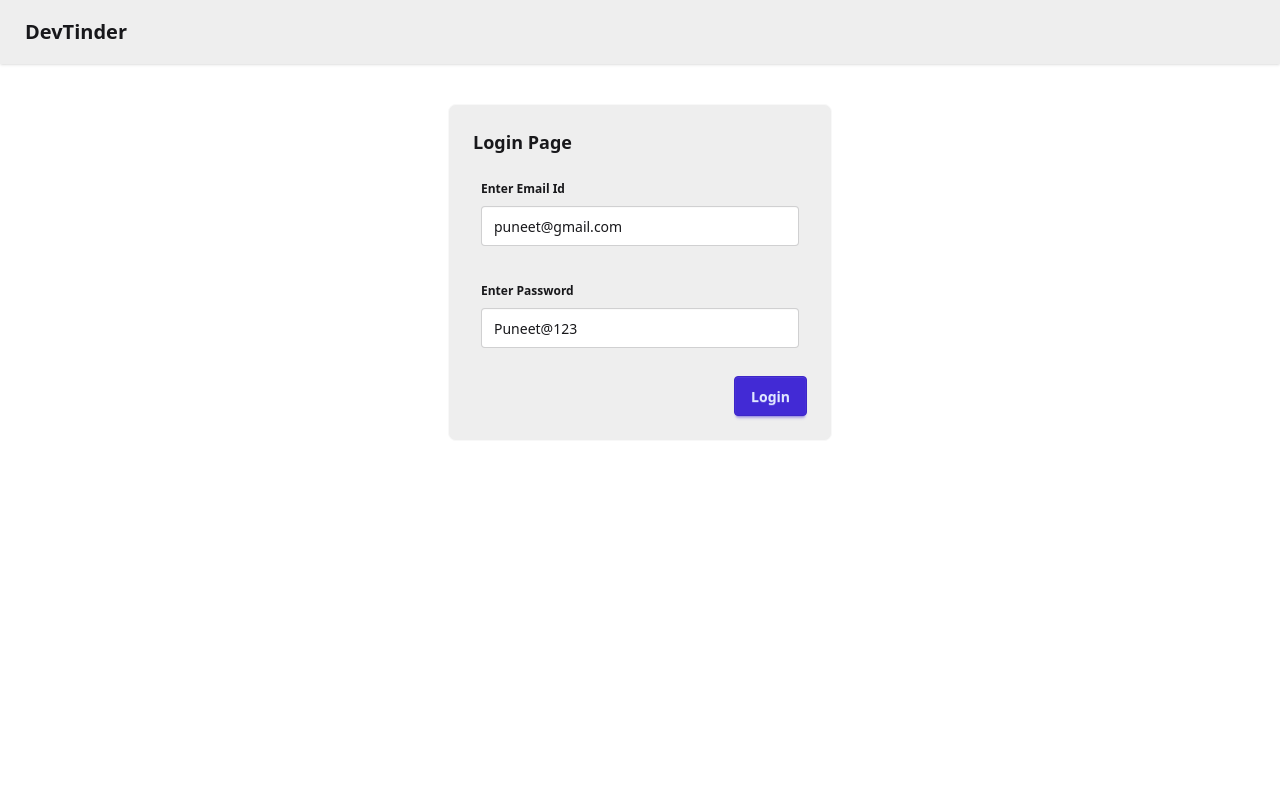
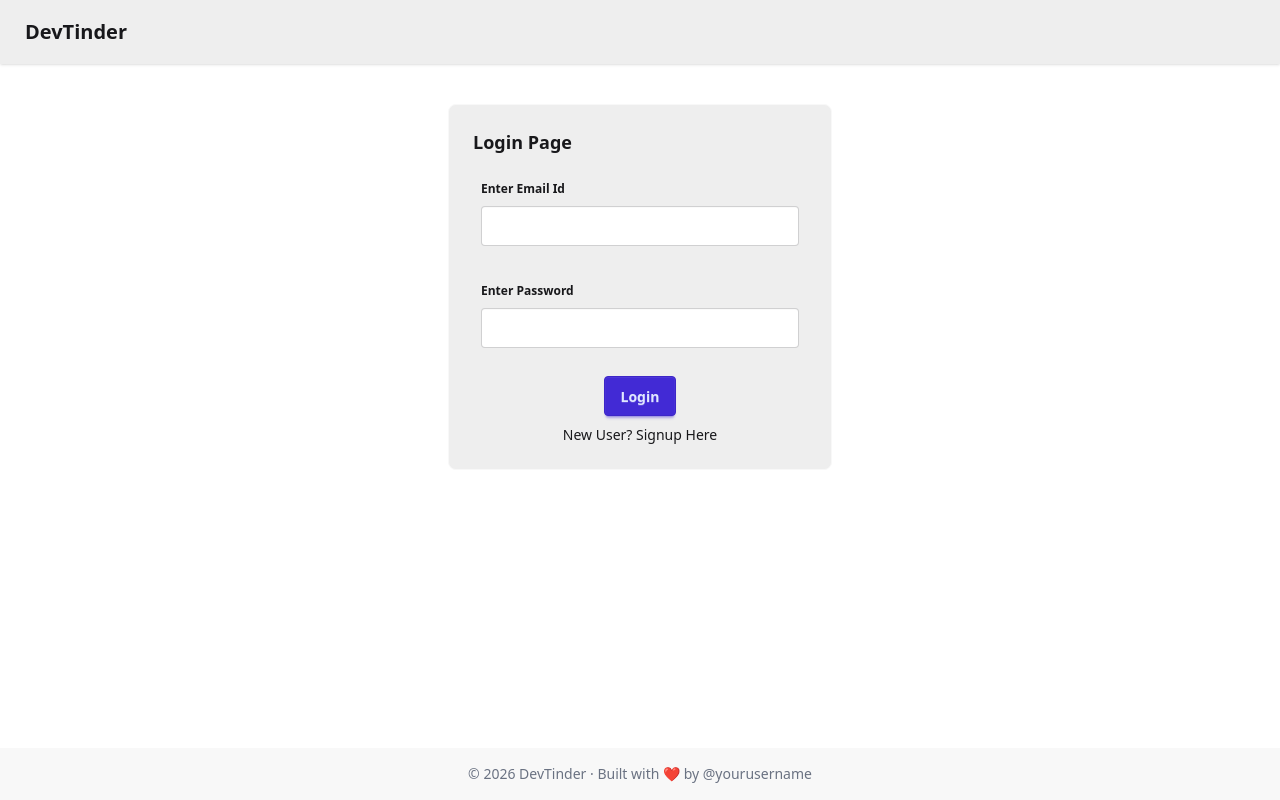
Before and after one commit to arpuneet234/devtinder-web, a React (Vite) app: page /login in a window 1280 px wide. Built offline with nearby package versions, Linux system fonts and the light colour scheme; no server answers.

Commit message:
Added Signup Form

```diff
--- a/src/components/Body.jsx
+++ b/src/components/Body.jsx
@@ -5,6 +5,7 @@ import { BASE_URL } from "../utils/constants";
 import { useDispatch, useSelector } from "react-redux";
 import { addUser } from "../utils/userSlice";
 import axios from "axios";
+import Footer from "./Footer";
 
 const Body = () => {
   const dispatch = useDispatch();
@@ -31,6 +32,7 @@ const Body = () => {
     <>
       <NavBar />
       <Outlet />
+      <Footer />
     </>
   );
 };
--- a/src/components/EditProfile.jsx
+++ b/src/components/EditProfile.jsx
@@ -9,7 +9,7 @@ import { addUser } from "../utils/userSlice";
 const EditProfile = ({ user }) => {
   const [firstName, setFirstName] = useState(user.firstName);
   const [lastName, setLastName] = useState(user.lastName);
-  const [age, setAge] = useState(user.age);
+  const [age, setAge] = useState(user.age || "");
   const [gender, setGender] = useState(user.gender);
   const [about, setAbout] = useState(user.about);
   const [photoUrl, setPhotoUrl] = useState(user.photoUrl);
--- /dev/null
+++ b/src/components/Footer.jsx
@@ -0,0 +1,11 @@
+const Footer = () => {
+  return (
+    <footer className="bg-base-200 text-center py-4 fixed bottom-0 w-full">
+      <p className="text-gray-500 text-sm">
+        © {new Date().getFullYear()} DevTinder · Built with ❤️ by @yourusername
+      </p>
+    </footer>
+  );
+};
+
+export default Footer;
--- a/src/components/Login.jsx
+++ b/src/components/Login.jsx
@@ -10,8 +10,11 @@ import { BASE_URL } from "../utils/constants";
 const Login = () => {
   const navigate = useNavigate();
   const dispatch = useDispatch();
-  const [email, setEmailId] = useState("puneet@gmail.com");
-  const [password, setPassword] = useState("Puneet@123");
+  const [email, setEmailId] = useState("");
+  const [password, setPassword] = useState("");
+  const [firstName, setFirstName] = useState("");
+  const [lastName, setLastName] = useState("");
+  const [isLogginForm, setIsLogginForm] = useState(true);
   const [error, setError] = useState("");
 
   const handleLogin = async () => {
@@ -32,11 +35,60 @@ const Login = () => {
       setError(err?.response?.data || "Error");
     }
   };
+
+  const handleSignup = async () => {
+    try {
+      const res = await axios.post(
+        BASE_URL + "/signup",
+        {
+          firstName,
+          lastName,
+          email,
+          password,
+        },
+        { withCredentials: true },
+      );
+      dispatch(addUser(res.data.data));
+      navigate("/profile");
+    } catch (err) {
+      setError(err?.response?.data || "Error");
+    }
+  };
   return (
     <div className="flex justify-center">
       <div className="card card-border bg-base-300 w-96 my-10">
         <div className="card-body">
-          <h2 className="card-title">Login Page</h2>
+          <h2 className="card-title">
+            {isLogginForm ? "Login Page" : "Signup Page"}
+          </h2>
+          {!isLogginForm && (
+            <>
+              <div className="m-2">
+                <fieldset className="fieldset">
+                  <legend className="fieldset-legend">Enter First Name</legend>
+                  <input
+                    type="text"
+                    value={firstName}
+                    className="input"
+                    placeholder=""
+                    onChange={(e) => setFirstName(e.target.value)}
+                  />
+                </fieldset>
+              </div>
+              <div className="m-2">
+                <fieldset className="fieldset">
+                  <legend className="fieldset-legend">Enter Last Name</legend>
+                  <input
+                    type="text"
+                    value={lastName}
+                    className="input"
+                    placeholder=""
+                    onChange={(e) => setLastName(e.target.value)}
+                  />
+                </fieldset>
+              </div>
+            </>
+          )}
           <div className="m-2">
             <fieldset className="fieldset">
               <legend className="fieldset-legend">Enter Email Id</legend>
@@ -53,7 +105,7 @@ const Login = () => {
             <fieldset className="fieldset">
               <legend className="fieldset-legend">Enter Password</legend>
               <input
-                type="text"
+                type="password"
                 value={password}
                 className="input"
                 placeholder=""
@@ -62,11 +114,22 @@ const Login = () => {
             </fieldset>
           </div>
           <p className="text-red-500 ">{error}</p>
-          <div className="card-actions justify-end">
-            <button className="btn btn-primary" onClick={handleLogin}>
-              Login
+          <div className="card-actions justify-center">
+            <button
+              className="btn btn-primary"
+              onClick={isLogginForm ? handleLogin : handleSignup}
+            >
+              {isLogginForm ? "Login" : "Signup"}
             </button>
           </div>
+          <p
+            className="m-auto cursor-pointer"
+            onClick={() => setIsLogginForm((value) => !value)}
+          >
+            {isLogginForm
+              ? "New User? Signup Here"
+              : "Existing User Login Here"}
+          </p>
         </div>
       </div>
     </div>
--- a/src/components/NavBar.jsx
+++ b/src/components/NavBar.jsx
@@ -17,7 +17,7 @@ const NavBar = () => {
     } catch (err) {}
   };
   return (
-    <div className="navbar bg-base-300 shadow-sm">
+    <div className="navbar sticky top-0 z-50 bg-base-300 shadow-sm">
       <div className="flex-1">
         <Link to="/" className="btn btn-ghost text-xl">
           DevTinder
@@ -27,7 +27,9 @@ const NavBar = () => {
         <div className="dropdown dropdown-end mx-5">
           {user && (
             <div className="flex items-center">
-              <div className="mx-2">Welcome {user.firstName}</div>
+              <div className="mx-2">
+                Welcome , {user.firstName + " " + user.lastName}
+              </div>
               <div
                 tabIndex={0}
                 role="button"
```
